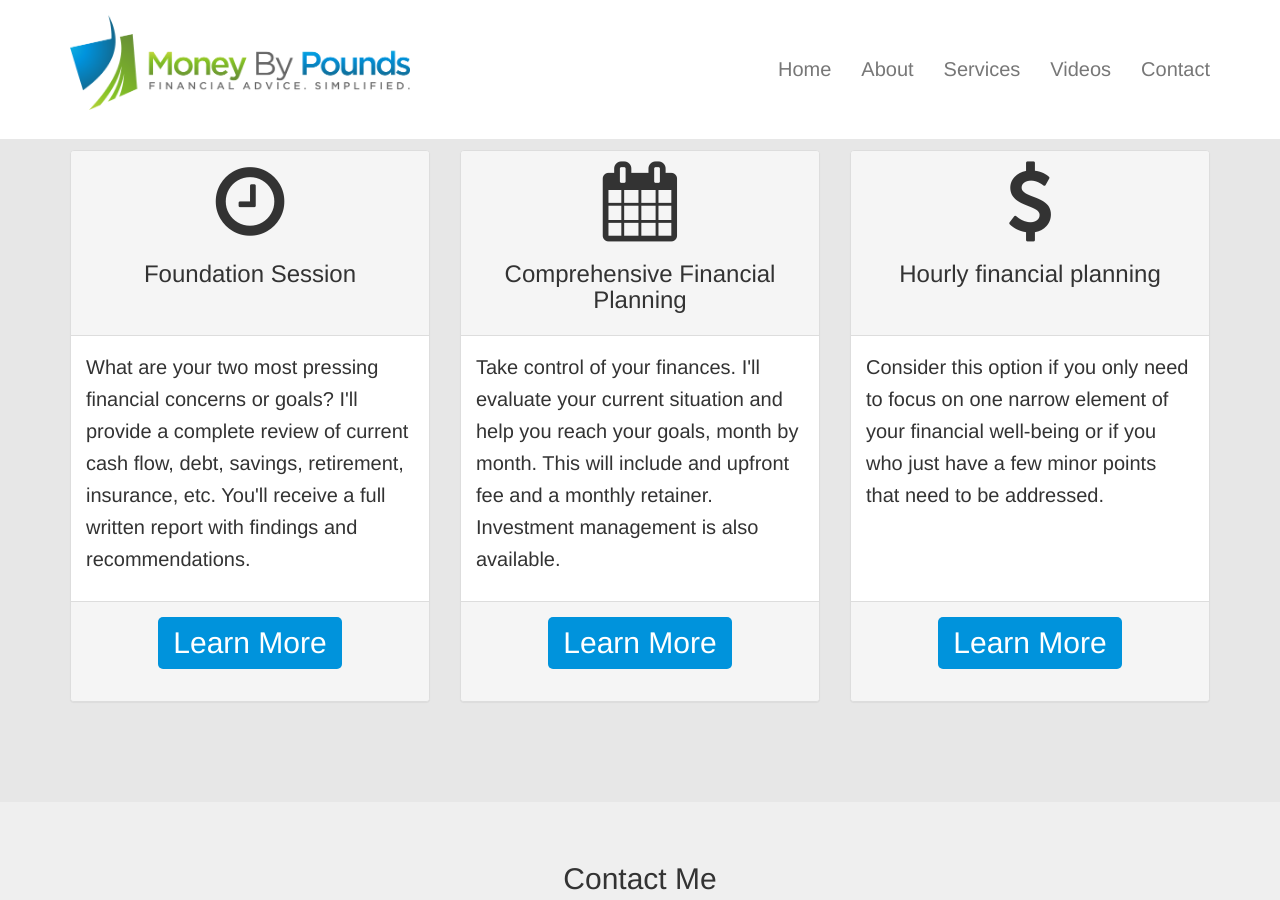
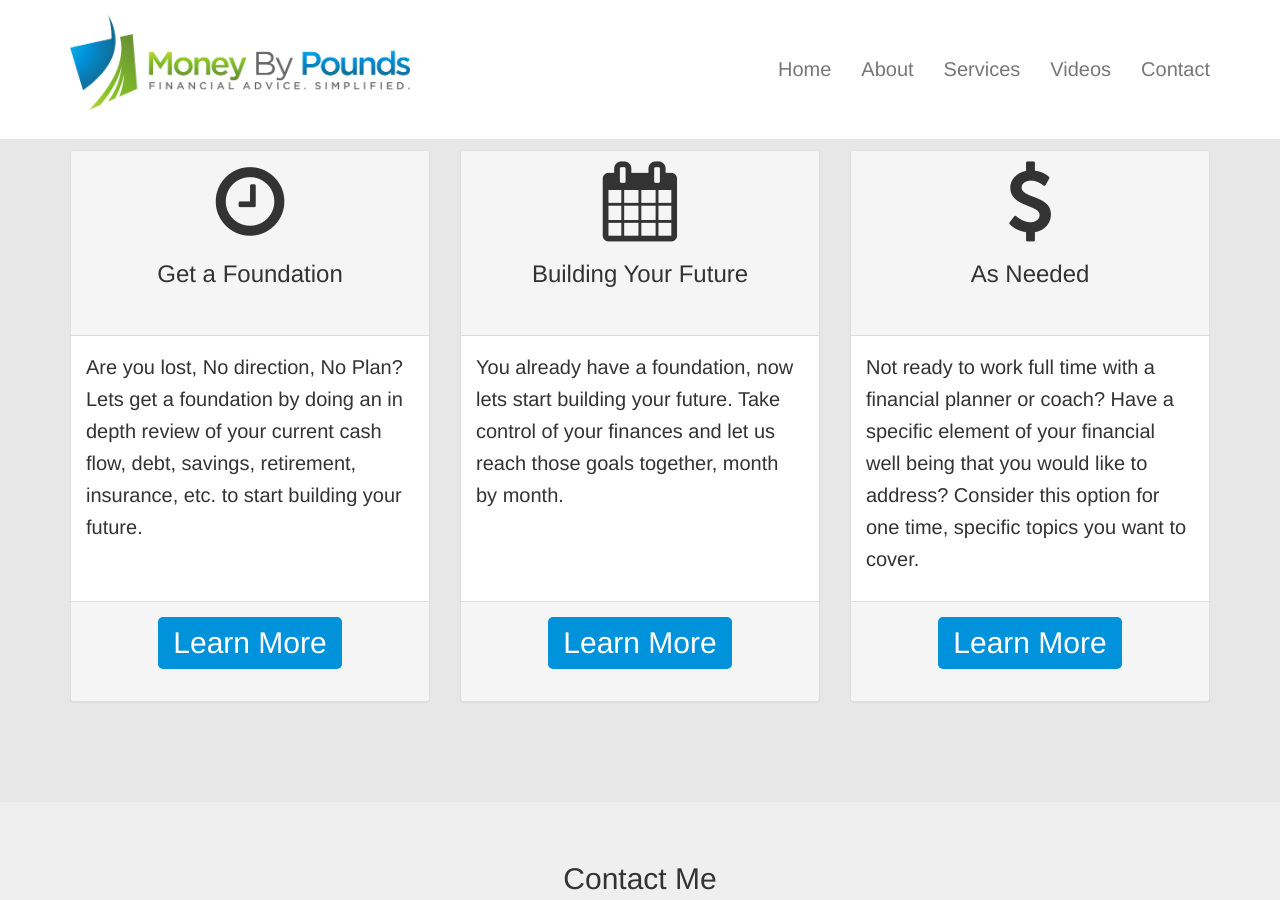
Before and after one commit to MoneyByPounds/MoneyByPounds.github.io, a Jekyll site: the page built from index.html, in a window 1280 px wide and 900 px high, scrolled down 1790 px. Built offline with Jekyll 4.4.1, drawn with Linux system fonts in a browser that asks for light colours.

Commit message:
updates services on homepage and changes 1 carousel photo

```diff
--- a/index.html
+++ b/index.html
@@ -18,7 +18,7 @@ title: Money By Pounds
         <img src="assets/images/Richard-2.jpg" alt="Rich Pounds Smiling" class="img-responsive">
       </div>
       <div class="item">
-        <img src="assets/images/family-3.png" alt="Pounds Family" class="img-responsive">
+        <img src="assets/images/gg-bridge.jpg" alt="Golden Gate Bridge" class="img-responsive">
       </div>
     </div>
     <a class="left carousel-control" href="#mycarousel" role="button" data-slide="prev">
@@ -159,13 +159,11 @@ title: Money By Pounds
           <div class="panel panel-default panel-summary">
             <div class="panel-heading text-center">
               <i class="fa fa-clock-o fa-4x"></i>
-              <h3>Foundation Session</h3>
+              <h3>Get a Foundation</h3>
             </div>
             <div class="panel-body">
               <p>
-                What are your two most pressing financial concerns or goals?
-                I'll provide a complete review of current cash flow, debt, savings, retirement, insurance, etc.
-                 You'll receive a full written report with findings and recommendations.
+              Are you lost, No direction, No Plan?  Lets get a foundation by doing an in depth review of your current cash flow, debt, savings, retirement, insurance, etc. to start building your future.
               </p>
             </div>
             <div class="panel-footer text-center">
@@ -182,14 +180,12 @@ title: Money By Pounds
             <div class="panel-heading text-center">
               <i class="fa fa-calendar fa-4x"></i>
               <h3>
-                 Comprehensive Financial Planning
+                Building Your Future
               </h3>
             </div>
             <div class="panel-body">
               <p>
-                 Take control of your finances.  I'll evaluate your current situation and help you reach your goals, month by month.
-
-                 This will include and upfront fee and a monthly retainer. Investment management is also available.
+              You already have a foundation, now lets start building your future.  Take control of your finances and let us reach those goals together, month by month.
               </p>
             </div>
             <div class="panel-footer text-center">
@@ -206,12 +202,12 @@ title: Money By Pounds
             <div class="panel-heading text-center">
               <i class="fa fa-usd fa-4x"></i>
               <h3>
-                Hourly financial planning
+                As Needed
               </h3>
             </div>
             <div class="panel-body">
               <p>
-                Consider this option if you only need to focus on one narrow element of your financial well-being or if you who just have a few minor points that need to be addressed.
+              Not ready to work full time with a financial planner or coach?  Have a specific element of your financial well being that you would like to address?  Consider this option for one time, specific topics you want to cover.
               </p>
             </div>
             <div class="panel-footer text-center">
```
